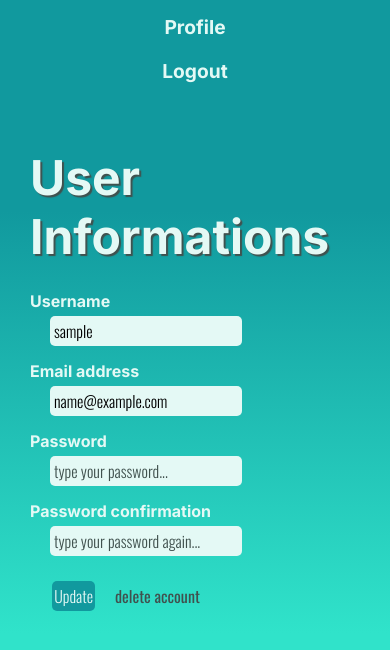
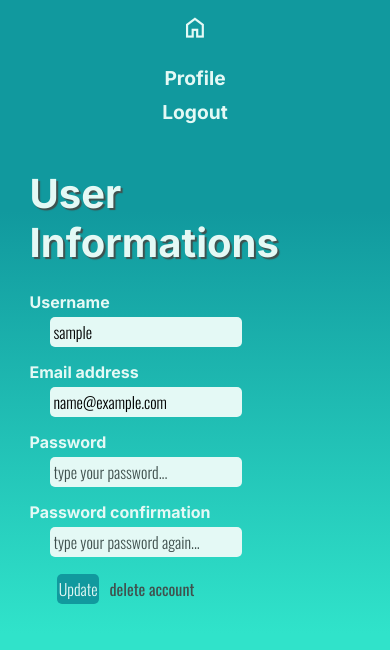
Before and after one commit to arthurvieirasilvaa/to_do_list, a Django app: page /profile/1 in a window 390 px wide. Shown: the top 650 px of the page. Run offline with Django 5.2, Linux system fonts and the light colour scheme; the visitor is signed in with stand-in values (Sample User, id 1); data comes from the database, SQL or seed files in the repository.

Commit message:
Terminei de adicionar as media queries

```diff
--- /dev/null
+++ b/static/styles/mediaqueries.css
@@ -0,0 +1,141 @@
+/* Estilos para dispositivos mobile */
+
+@media screen and (max-width: 768px) {
+    /* Estilos para o menu de navegação */
+
+    nav {
+        flex-direction: column;
+        height: auto;
+        text-align: center;
+        padding: 10px 0;
+    }
+
+    .navlinks-container {
+        display: flex;
+        flex-direction: column;
+    }
+
+    nav a {
+        font-size: 1.2em;
+        margin: 5px;
+    }
+
+    nav a:hover {
+        font-size: 1.3em;
+    }
+
+    .material-symbols-outlined {
+        font-size: 1.4em;
+    }
+
+    /* Estilos para a main das páginas */
+
+    main {
+        max-width: 300px;
+    }
+
+    /* Estilos para o título principal das páginas */
+
+    h1 {
+        font-size: 2.5em;
+        text-align: center;
+        max-width: 90%;
+    }
+
+    /* Estilos para a página principal */
+
+    .add-task-input {
+        width: 100%;
+        max-width: 400px;
+        min-width: 200px;
+    }
+
+    .p-wrapper {
+        align-items: center;
+        width: 100%;
+    }
+
+    p {
+        font-size: 1em;
+    }
+
+    .task-item {
+        grid-template-columns: 150px 40px 40px;
+        justify-content: center;
+        width: 100%;
+    }
+
+    .task-title-wrapper {
+        width: 100%;
+    }
+
+    .task-icons {
+        align-items: center;
+    }
+
+    /* Estilos para as páginas de login e de registro */
+
+    .form-field-wrapper {
+        min-height: 20px;
+        max-height: 80px;
+    }
+
+    .form-label {
+        font-size: 1em;
+    }
+
+    .form-input {
+        min-width: 100px;
+        max-width: 300px;
+    }
+
+    .form-button {
+        min-width: 40px;
+        max-width: 60px;
+        height: 30px;
+        padding: 0px 2px;
+    }
+
+    .form-link {
+        font-size: 1em;
+    }
+
+    /* Estilos para as páginas individuais das tasks */
+
+    .content-container {
+        width: 90%;
+        margin: auto;
+    }
+
+    h2 {
+        font-size: 2.5em;
+    }
+
+    .task-main-info-wrapper a {
+        font-size: 0.8em;
+    }
+
+    .task-main-info-wrapper a:hover {
+        font-size: 0.9em;
+    }
+
+    /* Estilos para a página de atualizar uma task */
+
+    #form-input-desc {
+        max-width: 80%;
+        max-height: 60px;
+    }
+
+    #form-input-completed {
+        width: 15px;
+        height: 15px;
+    }
+
+    /* Estilos para a página de deletar uma task */
+
+    .form-link-button-wrapper {
+        gap: 10px;
+        margin: 5px 0px;
+        padding: 2px;
+    }
+}
--- a/static/styles/style.css
+++ b/static/styles/style.css
@@ -44,14 +44,19 @@
     display: flex;
     flex-wrap: wrap;
     gap: 10px;
-    text-align: right;
     align-items: center;
-    justify-content: flex-end;
+    justify-content: space-between;
     padding-right: 10px;
 
     position: relative;
     transition: all .3s cubic-bezier(.2, 0, 0, 1);
     z-index: 1;
+}
+
+.home-container {
+    display: flex;
+    text-align: left;
+    justify-content: flex-start;
 }
 
 nav a {
@@ -87,6 +92,10 @@
 nav a:hover::before {
     transform: scaleX(1);
     transform-origin: bottom left;
+}
+
+.material-symbols-outlined {
+    font-size: 1.8em;
 }
 
 /* Estilos para a main das páginas */
@@ -496,80 +505,3 @@
     margin: 10px 0px;
     padding: 5px;
 }
-
-
-/* Estilos para dispositivos mobile */
-
-@media screen and (max-width: 768px) {
-    nav {
-        flex-direction: column;
-        height: auto;
-        text-align: center;
-        padding: 10px 0;
-    }
-
-    nav a {
-        font-size: 1.2em;
-        margin: 5px;
-    }
-
-    h1 {
-        font-size: 2.5em;
-        text-align: center;
-        max-width: 90%;
-    }
-
-    .add-task-input {
-        width: 100%;
-        max-width: 400px;
-        min-width: 200px;
-    }
-
-    .p-wrapper {
-        width: 100%;
-        text-align: center;
-    }
-
-    p {
-        font-size: 1em;
-    }
-
-    .task-item {
-        grid-template-columns: 150px 40px 40px;
-        justify-content: center;
-        width: 100%;
-    }
-
-    .task-title-wrapper {
-        width: 100%;
-    }
-
-    .task-icons {
-        align-items: center;
-    }
-
-    .form-field-wrapper {
-        min-height: 20px;
-        max-height: 80px;
-    }
-
-    .form-label {
-        font-size: 1em;
-    }
-
-    .form-input {
-        min-width: 100px;
-        max-width: 300px;
-    }
-
-    .form-button {
-        min-width: 40px;
-        max-width: 60px;
-        height: 30px;
-        padding: 0px 2px;
-    }
-
-    .form-link {
-        font-size: 1em;
-    }
-}
--- a/templates/main.html
+++ b/templates/main.html
@@ -6,6 +6,7 @@
     <meta name="viewport" content="width=device-width, initial-scale=1.0">
     <link rel="stylesheet" href="https://fonts.googleapis.com/css2?family=Material+Symbols+Outlined" />
     <link rel="stylesheet" href="{% static 'styles/style.css' %}">
+    <link rel="stylesheet" href="{% static 'styles/mediaqueries.css' %}">
     <title>To Do List App</title>
 </head>
 <body>
--- a/templates/navbar.html
+++ b/templates/navbar.html
@@ -1,4 +1,12 @@
 <nav>
-        <a href="{% url 'profile' request.user.id %}">Profile</a>
-        <a href="{% url 'logout' %}">Logout</a>
+        <div class="home-container">
+                <a href="{% url 'index' %}">
+                        <span class="material-symbols-outlined">home</span>
+                </a>
+        </div>
+
+        <div class="navlinks-container">
+                <a href="{% url 'profile' request.user.id %}">Profile</a>
+                <a href="{% url 'logout' %}">Logout</a>
+        </div>
 </nav>
```
